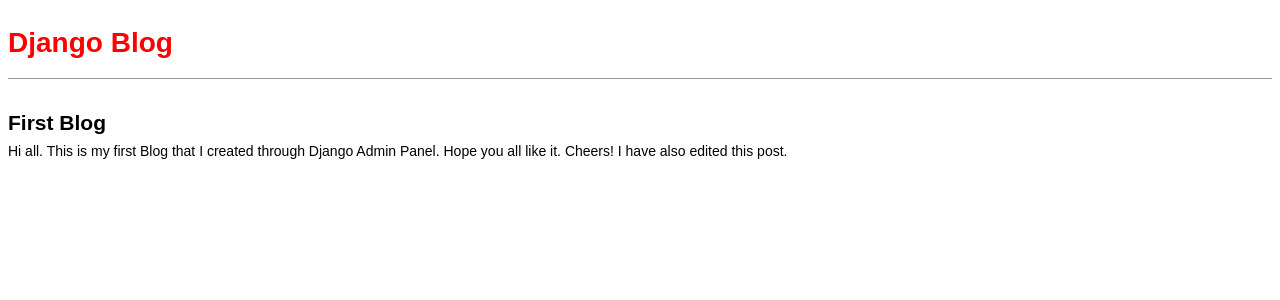
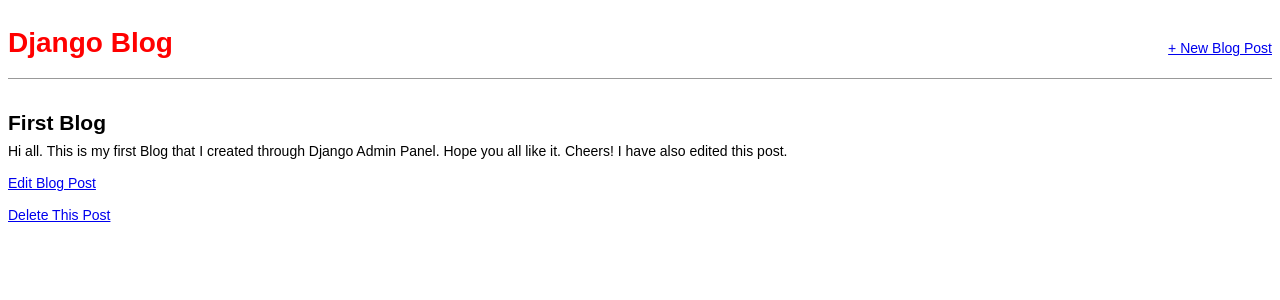
Before and after one commit to sunny744/blog-app, a Django app: page /post/1/ in a window 1280 px wide. Shown: the top 300 px of the page. Run offline with Django 3.2, Linux system fonts and the light colour scheme; data comes from the database, SQL or seed files in the repository; both versions use the stored data as it was after the commit.

Commit message:
Added CRUD Functionality

```diff
--- a/blog/models.py
+++ b/blog/models.py
@@ -1,4 +1,5 @@
 from django.db import models
+from django.urls import reverse
 
 # Create your models here.
 
@@ -12,3 +13,6 @@
 
     def __str__(self):
         return self.title
+
+    def get_absolute_url(self):
+        return reverse('post_detail', args=[str(self.id)])
--- a/blog/urls.py
+++ b/blog/urls.py
@@ -1,7 +1,10 @@
 from django.urls import path
-from .views import BlogListView, BlogDetailView
+from .views import BlogListView, BlogDetailView, BlogCreateView, BlogUpdateView, BlogDeleteView
 
 urlpatterns = [
+    path('post/<int:pk>/delete', BlogDeleteView.as_view(), name='post_delete'),
+    path('post/<int:pk>/edit', BlogUpdateView.as_view(), name='post_edit'),
+    path('post/new/', BlogCreateView.as_view(), name='post_new'),
     path('post/<int:pk>/', BlogDetailView.as_view(), name='post_detail'),
     path('', BlogListView.as_view(), name='home'),
 ]
--- a/blog/views.py
+++ b/blog/views.py
@@ -3,6 +3,8 @@
 # Create your views here.
 
 from django.views.generic import ListView, DetailView
+from django.views.generic.edit import CreateView, UpdateView, DeleteView
+from django.urls import reverse_lazy
 from .models import Post
 
 class BlogListView(ListView):
@@ -12,3 +14,18 @@
 class BlogDetailView(DetailView):
     model = Post
     template_name = 'post_detail.html'
+
+class BlogCreateView(CreateView):
+    model = Post
+    template_name = 'post_new.html'
+    fields = '__all__'
+
+class BlogUpdateView(UpdateView):
+    model = Post
+    template_name = 'post_edit.html'
+    fields = ['title','body']
+
+class BlogDeleteView(DeleteView):
+    model = Post
+    template_name = 'post_delete.html'
+    success_url = reverse_lazy('home')
--- a/templates/base.html
+++ b/templates/base.html
@@ -7,7 +7,14 @@
     </head>
     <body>
         <header>
-            <h1><a href="{% url 'home' %}">Django Blog</a></h1>
+            <div class="nav-left">
+                <h1><a href="{% url 'home' %}">Django Blog</a></h1>
+            </div>
+
+            <div class="nav-right">
+                <a href="{% url 'post_new' %}">+ New Blog Post</a>
+            </div>
+
         </header>
 
         <div>
--- a/templates/post_detail.html
+++ b/templates/post_detail.html
@@ -5,4 +5,8 @@
     <h2>{{ post.title }}</h2>
     <p>{{ post.body }}</p>
 </div>
+
+<br>
+<a href="{% url 'post_edit' post.pk %}">Edit Blog Post</a><br><br>
+<a href="{% url 'post_delete' post.pk %}">Delete This Post</a>
 {% endblock content %}
```
Also changed, not shown: blog/tests.py (+22 -0 lines), templates/post_delete.html (added, +9 -0 lines), templates/post_edit.html (added, +9 -0 lines), templates/post_new.html (added, +9 -0 lines), db.sqlite3.
